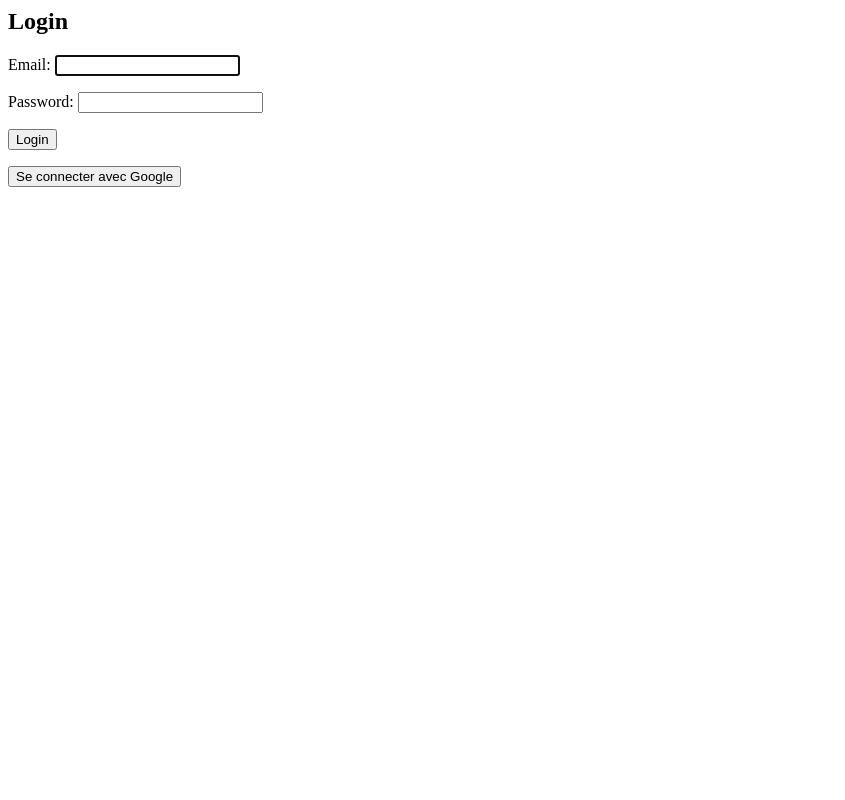
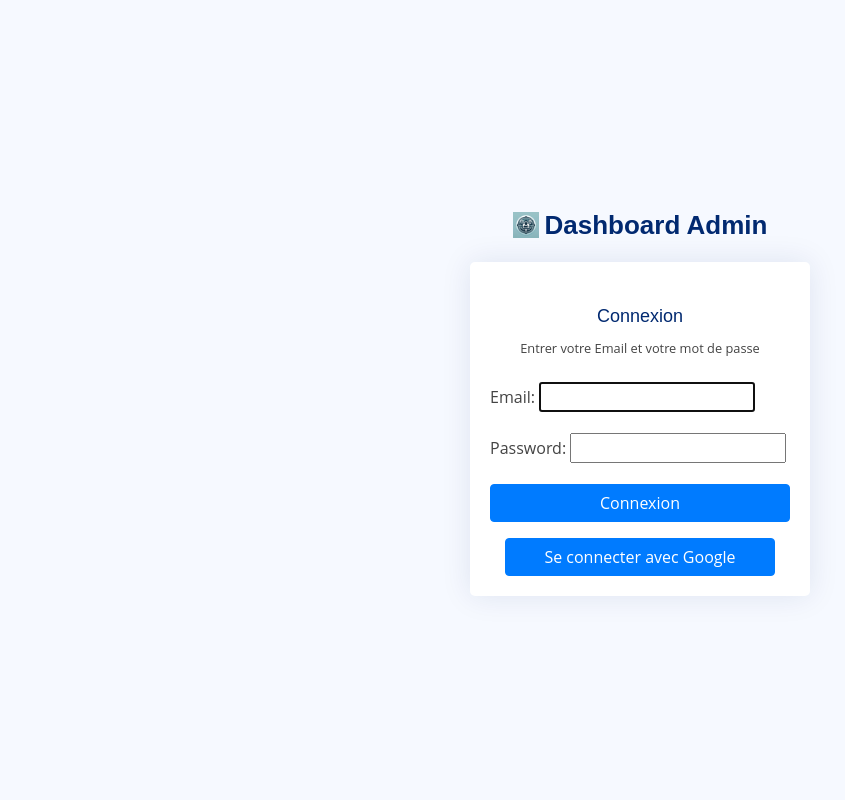
Before and after one commit to klaasidik/DEVmob2, a Django app: page /login/ in a window 1280 px wide. Shown: the whole page, without its empty margins (0-845 px from the left). Run offline with Django 4.2, Linux system fonts and the light colour scheme; some libraries are stand-ins or nearby versions.

Commit message:
first commit

```diff
--- a/activityTracker/urls.py
+++ b/activityTracker/urls.py
@@ -24,9 +24,11 @@ urlpatterns = [
   path('addAct', views.api_add_Activity),
   path('addUser', views.api_add_User),
   path('delete/<str:email>/',views.delete_user, name='delete_user'),
-  path('disable/<str:email>/', views.disable_user, name='disable_user'),
+  path('permission/<str:email>/', views.permission_user, name='disable_user'),
+   path('disable/<str:email>/', views.status_user, name='disable_user'),
   path('editUSer/<str:email>/', views.edit_user, name='edit_user'),
   path('api-token-auth/', obtain_auth_token, name='api_token_auth'),
+   path('activities/', views.api_get_Activity, name='get_activities'),
 
    re_path(r'^swagger(?P<format>\.json|\.yaml)$', schema_view.without_ui(cache_timeout=0), name='schema-json'),
     path('swagger/', schema_view.with_ui('swagger', cache_timeout=0), name='schema-swagger-ui'),
--- a/dashboard/templates/login.html
+++ b/dashboard/templates/login.html
@@ -1,5 +1,9 @@
+{% load static %}
 <html>
 <head>
+<link href="https://maxcdn.bootstrapcdn.com/bootstrap/4.5.2/css/bootstrap.min.css" rel="stylesheet">
+<link rel="stylesheet" href="{% static 'dashboard/style.css'  %}">
+
 <script type="module">
     // Import the functions you need from the SDKs you need
     import { initializeApp } from "https://www.gstatic.com/firebasejs/10.7.0/firebase-app.js";
@@ -70,13 +74,55 @@
 </script>
 </head>
 <body>
-<h2>Login</h2>
-<form method="post">
+    <main>
+        <div class="container">
+
+          <section class="section register min-vh-100 d-flex flex-column align-items-center justify-content-center py-4">
+            <div class="container">
+              <div class="row justify-content-center">
+                <div class="col-lg-4 col-md-6 d-flex flex-column align-items-center justify-content-center">
+
+                  <div class="d-flex justify-content-center py-4">
+                    <a href="" class="logo d-flex align-items-center w-auto">
+                      <img src="{% static 'dashboard/logo.jpg' %}"  alt="">
+                      <span class="d-none d-lg-block">Dashboard Admin</span>
+                    </a>
+                  </div><!-- End Logo -->
+
+                  <div class="card mb-3">
+
+                    <div class="card-body">
+
+                      <div class="pt-4 pb-2">
+                        <h5 class="card-title text-center pb-0 fs-4">Connexion</h5>
+                        <p class="text-center small">Entrer votre Email et votre mot de passe</p>
+                      </div>
+<form method="post" class="row g-3 needs-validation" novalidate>
+    <div class="col-12">
     {% csrf_token %}
     {{ form.as_p }}
-    <button type="submit">Login</button>
+    </div>
+    <div class="col-12">
+    <button type="submit" class="btn btn-primary w-100">Connexion</button>
+    </div>
 </form>
-<button id="login">Se connecter avec Google</button>
+<div class="col-12">
+<button id="login" class="btn btn-primary w-100">Se connecter avec Google</button>
+</div>
+</div>
+</div>
+</div>
+</div>
+</div>
 
+</section>
+
+</div>
+</main><!-- End #main -->
+
+<script src="https://code.jquery.com/jquery-3.5.1.slim.min.js"></script>
+    <script src="https://cdn.jsdelivr.net/npm/@popperjs/core@2.0.9/dist/umd/popper.min.js"></script>
+    <script src="https://maxcdn.bootstrapcdn.com/bootstrap/4.5.2/js/bootstrap.min.js"></script>
+</body>
 </body>
 </html>
```
Also changed, not shown: activityTracker/views.py (+45 -2 lines), dashboard/templates/index.html (+77 -10 lines).
